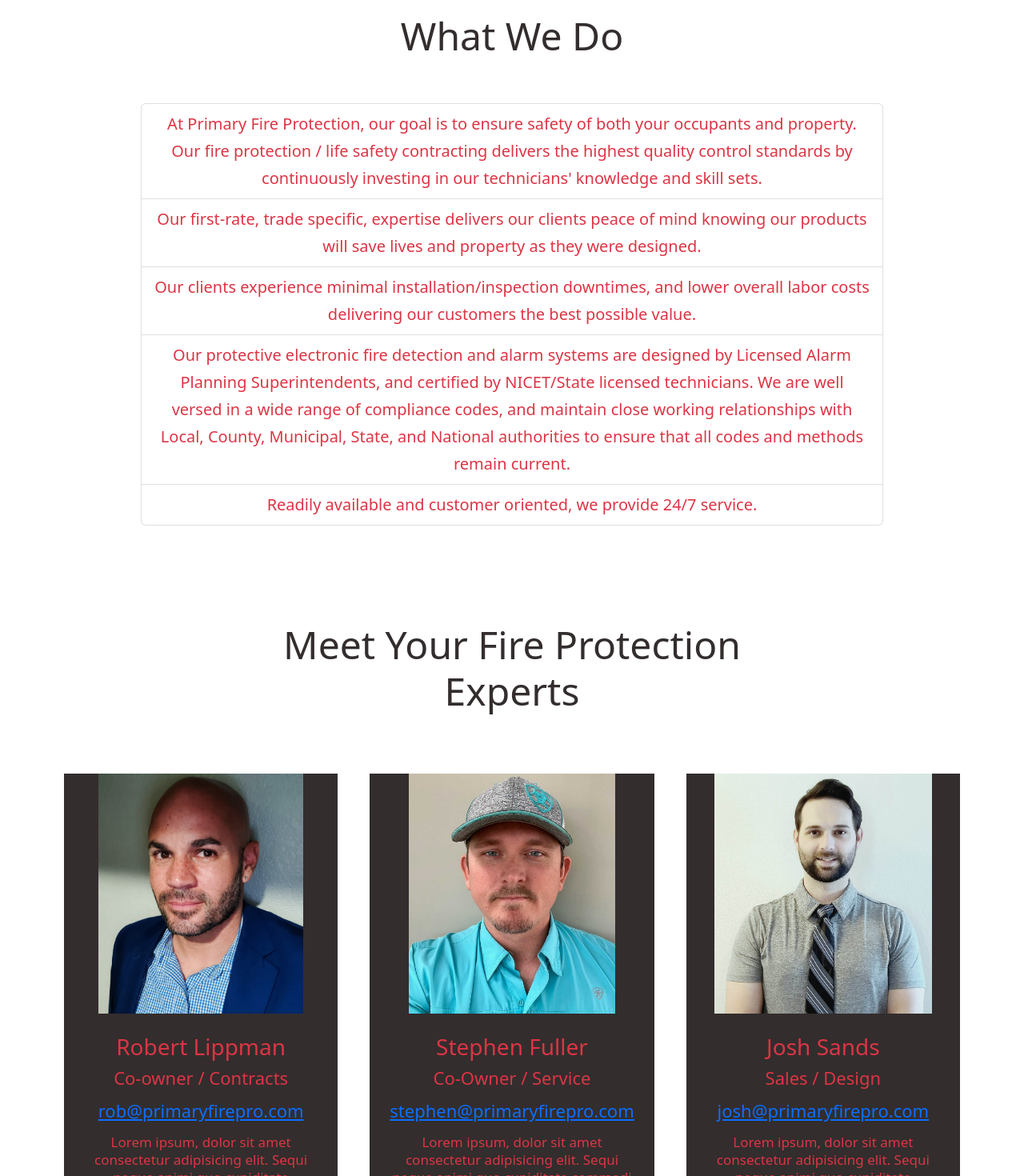
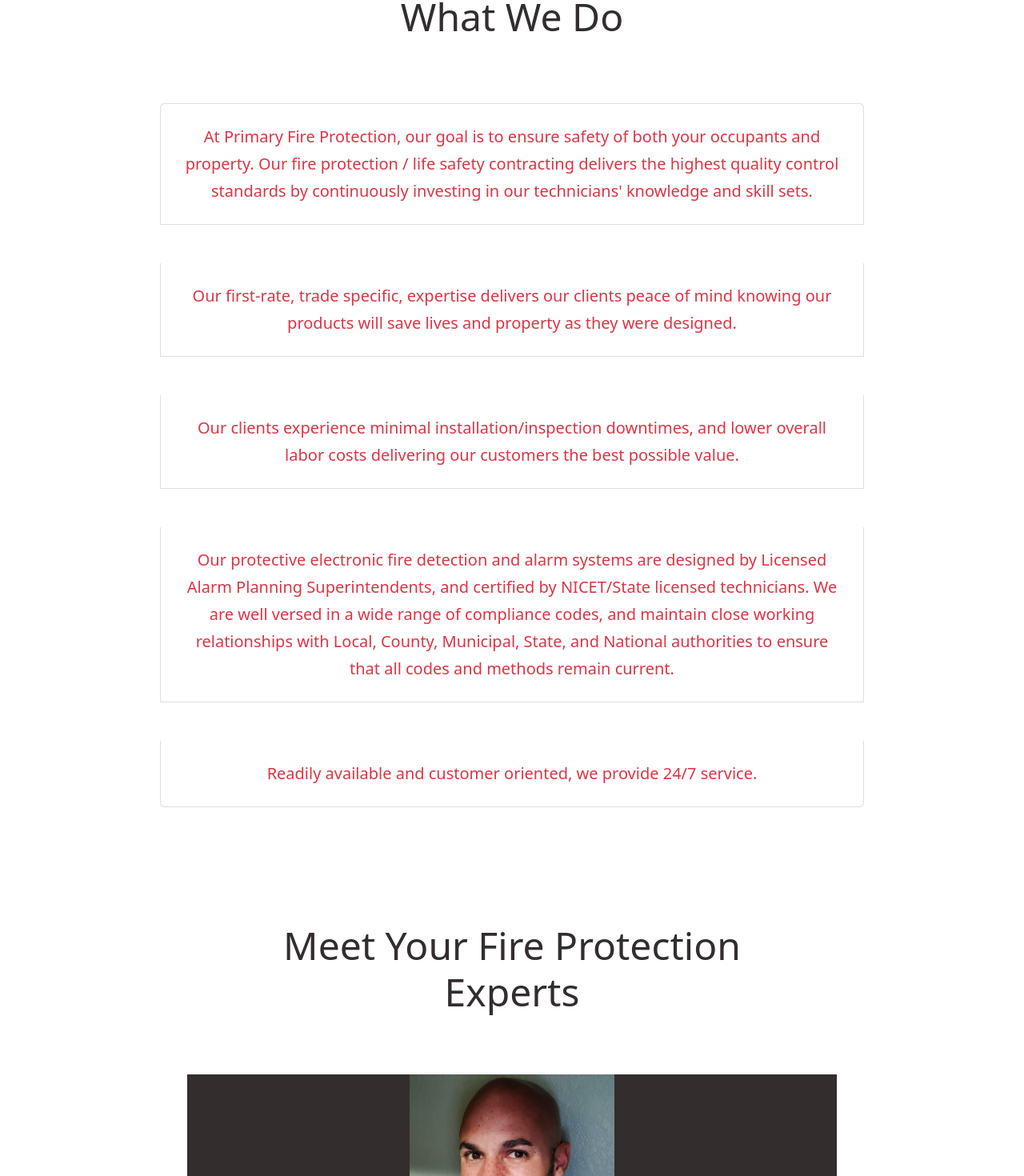
Before and after one commit to Joshsands/pfpalpha, a React (Create React App) app: page / in a window 1280 px wide. Shown: the part 978-2448 px from the top of the page at 80% size. Built offline with nearby package versions, Linux system fonts and the light colour scheme; no server answers; the HTML template or start-up script is replaced by a standard one.

Commit message:
adjusted home page layout

```diff
--- a/src/App.css
+++ b/src/App.css
@@ -479,6 +479,26 @@
     height: 50%;
   }
 
+  @media screen and (max-width: 2560px) {
+    .hero-form {
+      width: 30%;
+    }
+
+
+  }
+
+  @media screen and (max-width: 1470px) {
+    .trainer {
+      flex: 0 70%;
+    }
+   .hero-form {
+      width: 50%;
+    }
+
+  }
+
+
+
   /* MEDIA QUERY FOR SMALLER DESKTOP SCREENS AND SMALLER */
 @media screen and (max-width: 980px) {
   header {
--- a/src/pages/Home.js
+++ b/src/pages/Home.js
@@ -116,25 +116,25 @@
           <p>
             <ListGroup>
 
-              <ListGroup.Item className="text-danger">At Primary Fire Protection, our goal is to ensure safety of both
+              <ListGroup.Item className="text-danger m-4 p-4 text-center align-items-center">At Primary Fire Protection, our goal is to ensure safety of both
                 your occupants and property. Our fire protection / life safety
                 contracting delivers the highest quality control standards by
                 continuously investing in our technicians' knowledge and skill sets.
               </ListGroup.Item>
 
-              <ListGroup.Item className="text-danger">
+              <ListGroup.Item className="text-danger m-4 p-4">
                 Our first-rate, trade specific, expertise delivers our clients peace
                 of mind knowing our products will save lives and property as they
                 were designed.
               </ListGroup.Item>
 
-              <ListGroup.Item className="text-danger">
+              <ListGroup.Item className="text-danger m-4 p-4">
                 Our clients experience minimal
                 installation/inspection downtimes, and lower overall labor costs
                 delivering our customers the best possible value.
               </ListGroup.Item>
 
-              <ListGroup.Item className="text-danger">
+              <ListGroup.Item className="text-danger m-4 p-4">
                 Our protective electronic fire detection and alarm systems are designed by Licensed
                 Alarm Planning Superintendents, and certified by NICET/State
                 licensed technicians. We are well versed in a wide range of
@@ -143,7 +143,7 @@
                 that all codes and methods remain current.
               </ListGroup.Item>
 
-              <ListGroup.Item className="text-danger">
+              <ListGroup.Item className="text-danger m-4 p-4">
                 Readily available and
                 customer oriented, we provide 24/7 service.
               </ListGroup.Item>
--- a/src/pages/Portfolio.js
+++ b/src/pages/Portfolio.js
@@ -3,6 +3,7 @@
 import tesla from "../assets/images/tesla.jpg"
 import block27 from "../assets/images/block27.jpg"
 import building3 from "../assets/images/building3.jpg"
+import rio from "../assets/images/rio.png"
 import { Card } from 'react-bootstrap'
 
 // const isSmallScreen = useMediaQuery({ maxWidth: 600 })
@@ -35,6 +36,13 @@
           image: building3,
           link: "https://courtsweb.gsa.gov/courthouse/austin-united-states-courthouse"
         },
+        {
+          id: 4,
+          name: "RIO Austin",
+          description: "We offer a wide range of fire alarm services, including installation, inspection, and maintenance of fire alarms. Our team of certified and experienced technicians are available 24/7 to respond to any emergencies. We use state-of-the-art technology and equipment to ensure that your fire alarms are always in proper working condition. Additionally, we offer competitive pricing and flexible scheduling to fit your needs. Trust us to keep your property safe.",
+          image: rio,
+          link: "https://6street.com/listing/rio-austin/"
+        },
       ]
     };
   }
@@ -48,9 +56,9 @@
       <Grid container spacing={1}>
         {this.state.projects.map((project) => (
           <Grid item xs={12} sm={6} md={6} key={project.id} align="center">
-            <Card className="w-100">
+            <Card className="w-100 h-100">
               <Card.Img variant="top" src={project.image} alt={'Tesla Giga Factory Texas'} />
-              <CardContent>
+              <CardContent className=''>
                 <Typography gutterBottom variant="h5" component="h2">
                   {project.name}
                 </Typography>
```
Also changed, not shown: src/assets/images/block27.jpg, 1 other file (tests, documents, lock files or other folders).
